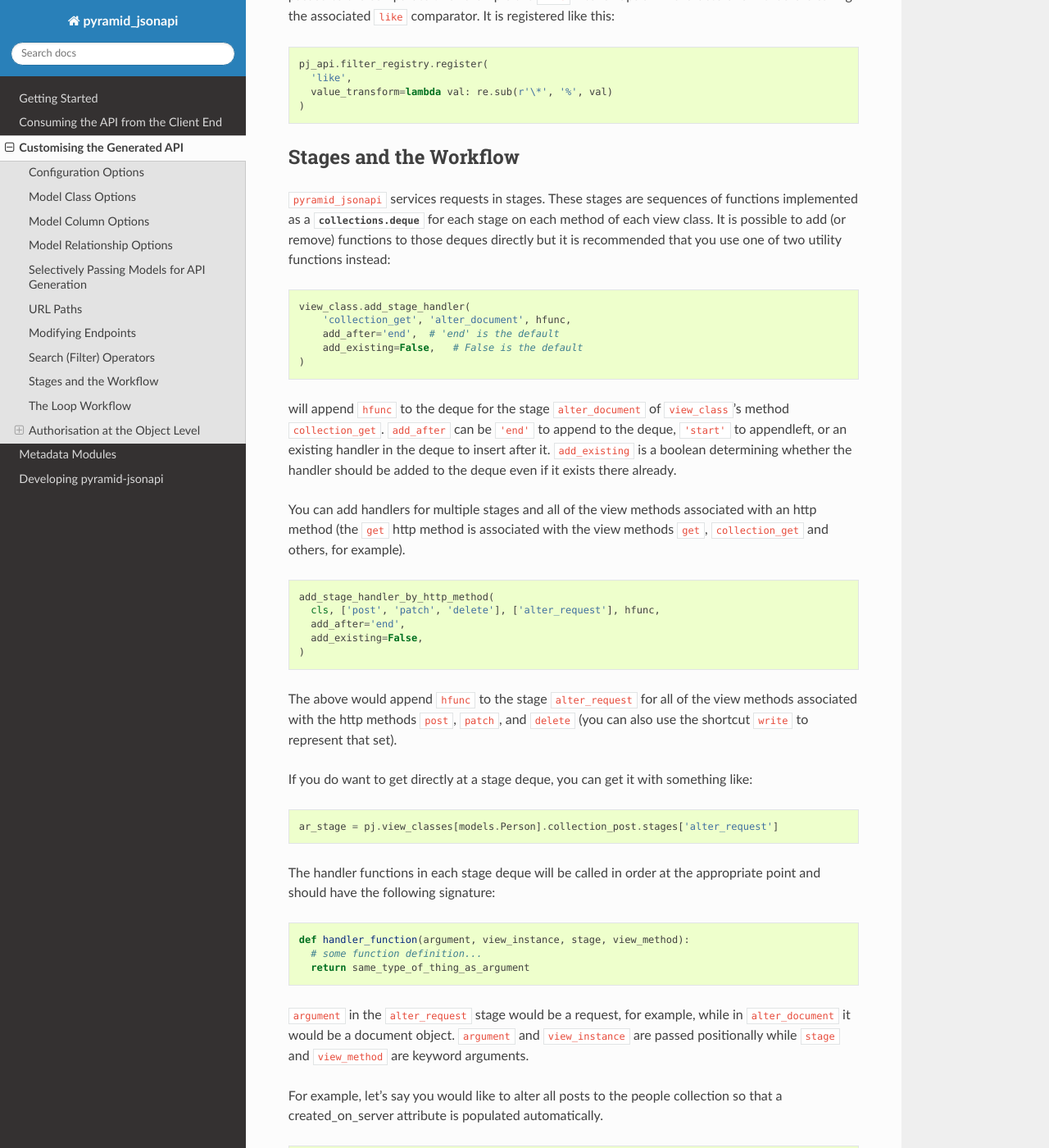
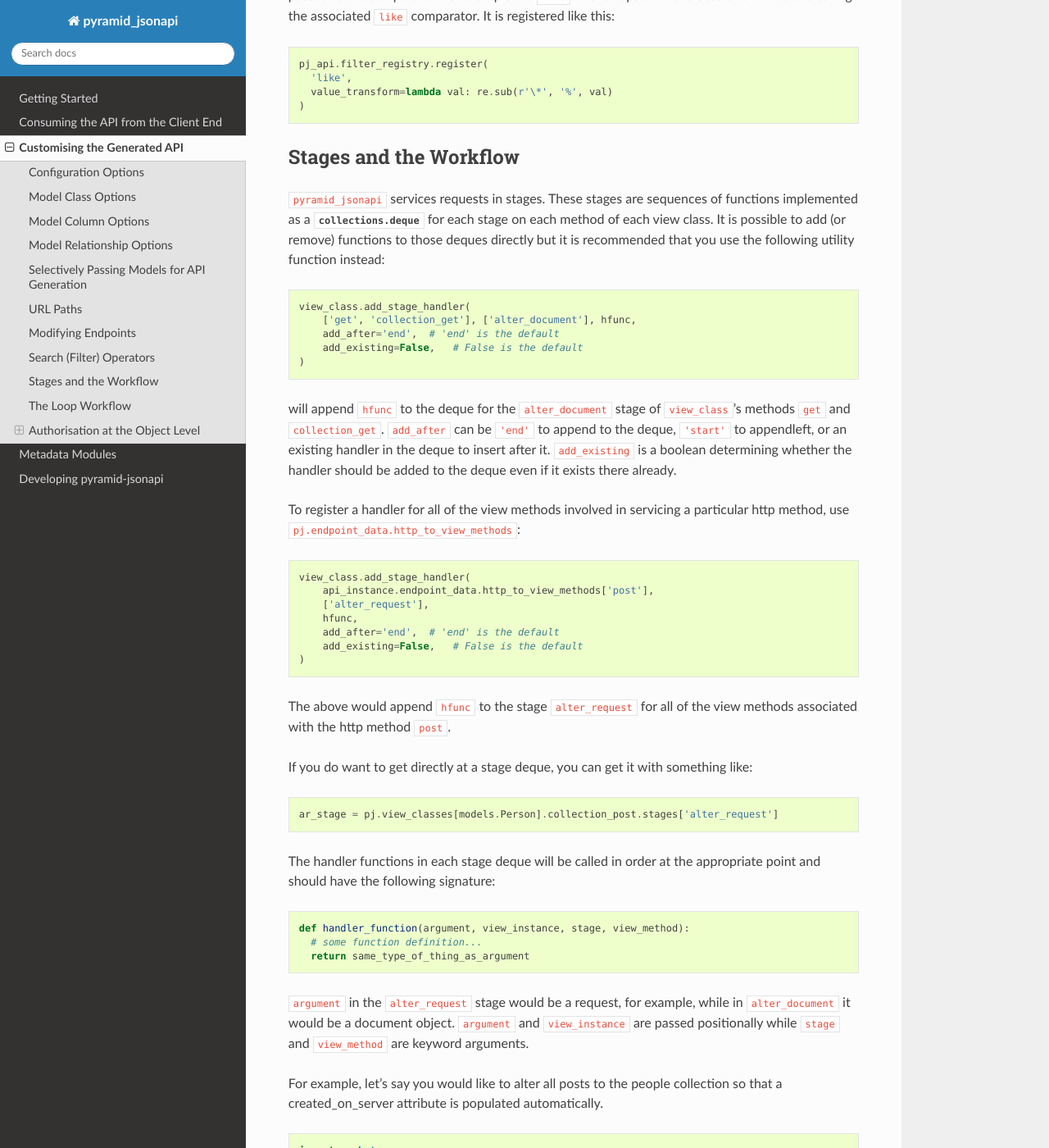
Before and after one commit to colinhiggs/pyramid-jsonapi, a Sphinx documentation site: the page built from docs/source/customisation.rst, in a window 1280 px wide and 1400 px high, scrolled down 5603 px. Shown: the whole window at 82% size. Built offline with Sphinx 7.4.7 and the Read the Docs theme 2.0.0, drawn with Linux system fonts in a browser that asks for light colours; pages that are not in the unit, such as notebooks, are missing from menus.

Commit message:
add_stage_handler now works with iterable of view methods

```diff
--- a/docs/source/customisation.rst
+++ b/docs/source/customisation.rst
@@ -274,38 +274,39 @@ Stages and the Workflow
 ``pyramid_jsonapi`` services requests in stages. These stages are sequences of
 functions implemented as a :class:`collections.deque` for each stage on each
 method of each view class. It is possible to add (or remove) functions to those
-deques directly but it is recommended that you use one of two utility functions
-instead:
+deques directly but it is recommended that you use the following utility
+function instead:
 
 .. code-block:: python
 
   view_class.add_stage_handler(
-      'collection_get', 'alter_document', hfunc,
+      ['get', 'collection_get'], ['alter_document'], hfunc,
       add_after='end',  # 'end' is the default
       add_existing=False,   # False is the default
   )
 
-will append ``hfunc`` to the deque for the stage ``alter_document`` of
-``view_class``'s method ``collection_get``. ``add_after`` can be ``'end'`` to
-append to the deque, ``'start'`` to appendleft, or an existing handler in the
-deque to insert after it. ``add_existing`` is a boolean determining whether the
-handler should be added to the deque even if it exists there already.
+will append ``hfunc`` to the deque for the ``alter_document`` stage of
+``view_class``'s methods ``get`` and ``collection_get``. ``add_after`` can be
+``'end'`` to append to the deque, ``'start'`` to appendleft, or an existing
+handler in the deque to insert after it. ``add_existing`` is a boolean
+determining whether the handler should be added to the deque even if it exists
+there already.
 
-You can add handlers for multiple stages and all of the view methods associated
-with an http method (the ``get`` http method is associated with the view
-methods ``get``, ``collection_get`` and others, for example).
+To register a handler for all of the view methods involved in servicing a
+particular http method, use ``pj.endpoint_data.http_to_view_methods``:
 
 .. code-block:: python
 
-  add_stage_handler_by_http_method(
-    cls, ['post', 'patch', 'delete'], ['alter_request'], hfunc,
-    add_after='end',
-    add_existing=False,
+  view_class.add_stage_handler(
+      api_instance.endpoint_data.http_to_view_methods['post'],
+      ['alter_request'],
+      hfunc,
+      add_after='end',  # 'end' is the default
+      add_existing=False,   # False is the default
   )
 
 The above would append ``hfunc`` to the stage ``alter_request`` for all of the
-view methods associated with the http methods ``post``, ``patch``, and
-``delete`` (you can also use the shortcut ``write`` to represent that set).
+view methods associated with the http method ``post``.
 
 If you do want to get directly at a stage deque, you can get it with something
 like:
@@ -342,7 +343,7 @@ collection so that a created_on_server attribute is populated automatically.
     return req
 
   pj.view_classes[models.Person].add_stage_handler(
-    'collection_post', 'alter_request',
+    ['collection_post'], ['alter_request'],
   )
 
 The stages are run in the following order:
--- a/pyramid_jsonapi/__init__.py
+++ b/pyramid_jsonapi/__init__.py
@@ -405,7 +405,7 @@ class PyramidJSONAPI():
                 )
                 for stage_name in stage_names:
                     view_class.add_stage_handler(
-                        ep_name, stage_name,
+                        [ep_name], [stage_name],
                         view_class.permission_handler(ep_name, stage_name)
                     )
 
```
Also changed, not shown: 1 other file.
